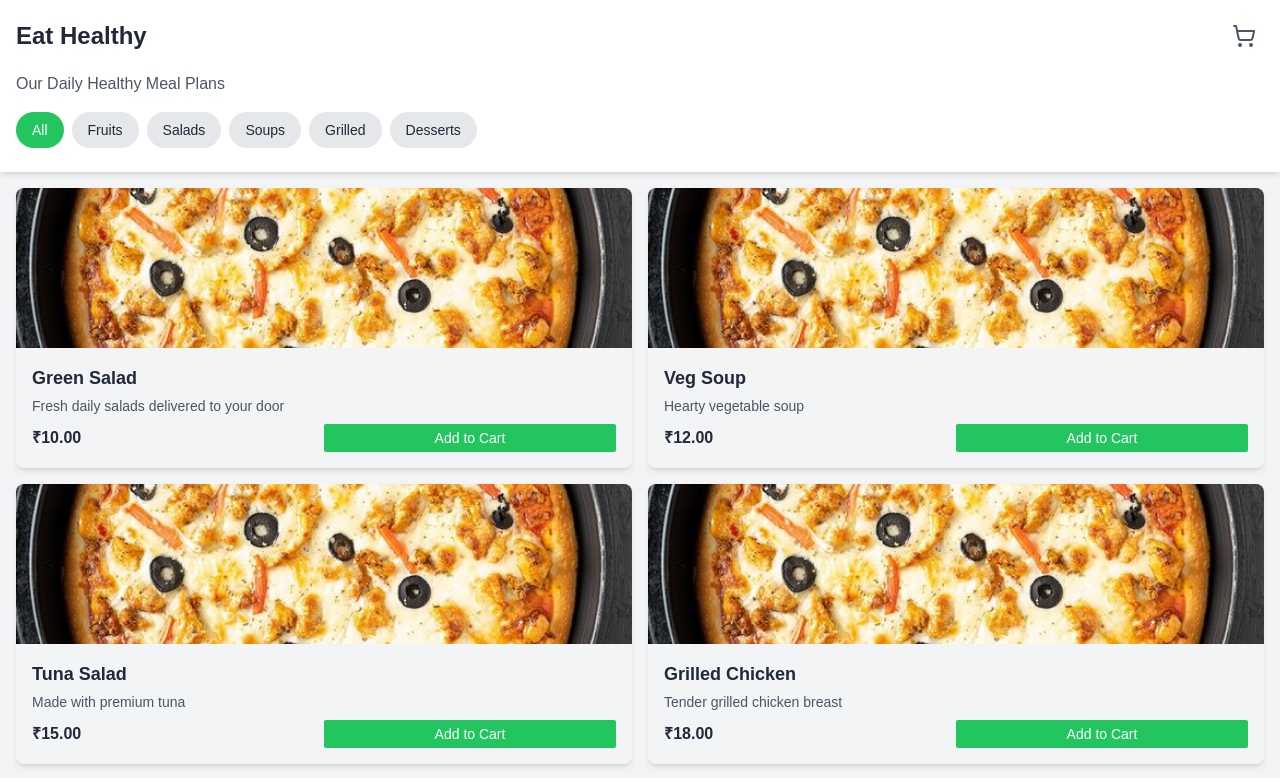
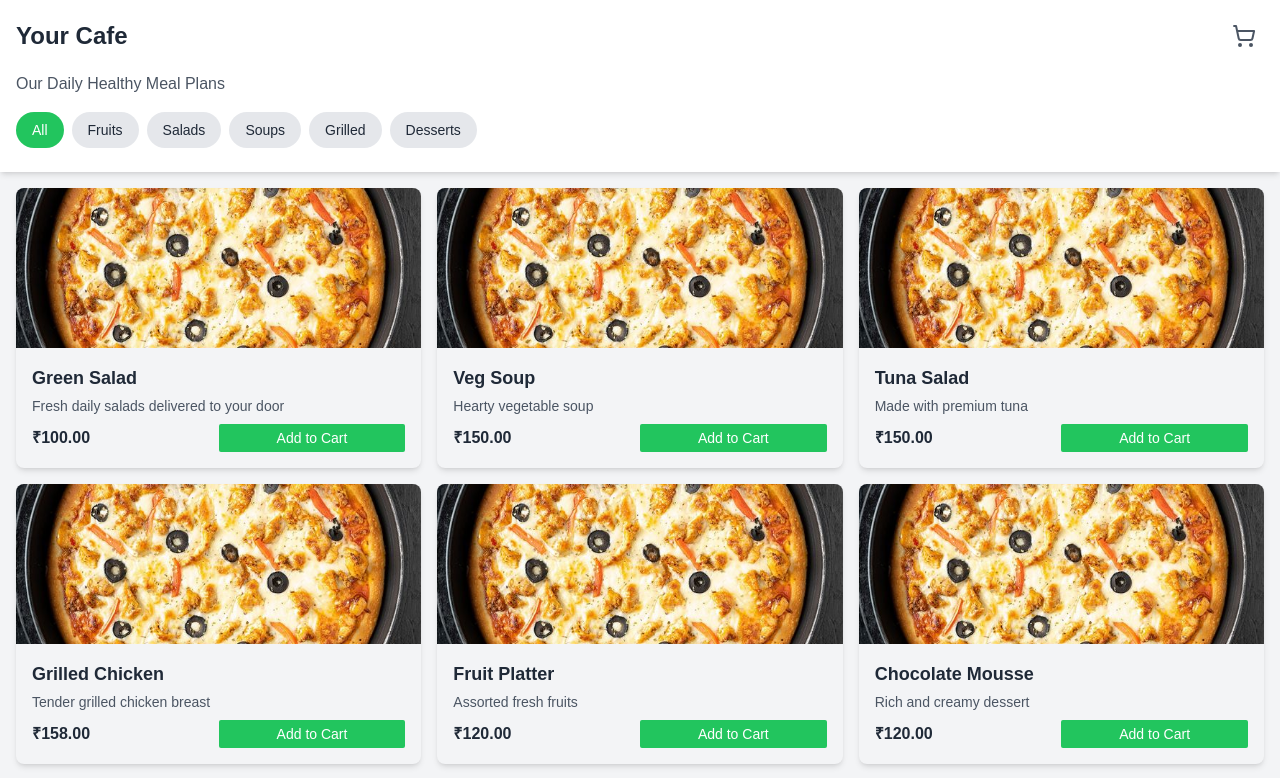
Before and after one commit to Souravhere/cafe-order-app, a Next.js app: page / in a window 1280 px wide. Shown: the top 778 px of the page. Built offline with nearby package versions, Linux system fonts and the light colour scheme.

Commit message:
few data will updated

```diff
--- a/src/app/page.tsx
+++ b/src/app/page.tsx
@@ -72,7 +72,7 @@ export default function Component() {
     <div className="bg-gray-100 min-h-screen">
       <header className="bg-white p-4 shadow-md sticky top-0 z-10">
         <div className="flex justify-between items-center mb-4">
-          <h1 className="text-2xl font-bold text-gray-800">Eat Healthy</h1>
+          <h1 className="text-2xl font-bold text-gray-800">Your Cafe</h1>
           <button
             className="relative p-2"
             onClick={() => setShowCart(true)}
@@ -105,7 +105,7 @@ export default function Component() {
       </header>
 
       <main className="p-4">
-        <div className="grid grid-cols-2 gap-4">
+        <div className="grid sm:grid-cols-3 grid-cols-2 gap-4">
           {filteredProducts.map((product) => (
             <div
               key={product.id}
--- a/src/data/products.json
+++ b/src/data/products.json
@@ -3,7 +3,7 @@
       {
         "id": 1,
         "name": "Green Salad",
-        "price": 10,
+        "price": 100,
         "description": "Fresh daily salads delivered to your door",
         "image": "/chicken-pizza.jpg",
         "category": "Salads"
@@ -11,7 +11,7 @@
       {
         "id": 2,
         "name": "Veg Soup",
-        "price": 12,
+        "price": 150,
         "description": "Hearty vegetable soup",
         "image": "/chicken-pizza.jpg",
         "category": "Soups"
@@ -19,7 +19,7 @@
       {
         "id": 3,
         "name": "Tuna Salad",
-        "price": 15,
+        "price": 150,
         "description": "Made with premium tuna",
         "image": "/chicken-pizza.jpg",
         "category": "Salads"
@@ -27,7 +27,7 @@
       {
         "id": 4,
         "name": "Grilled Chicken",
-        "price": 18,
+        "price": 158,
         "description": "Tender grilled chicken breast",
         "image": "/chicken-pizza.jpg",
         "category": "Grilled"
@@ -35,7 +35,7 @@
       {
         "id": 5,
         "name": "Fruit Platter",
-        "price": 14,
+        "price": 120,
         "description": "Assorted fresh fruits",
         "image": "/chicken-pizza.jpg",
         "category": "Fruits"
@@ -43,7 +43,7 @@
       {
         "id": 6,
         "name": "Chocolate Mousse",
-        "price": 8,
+        "price": 120,
         "description": "Rich and creamy dessert",
         "image": "/chicken-pizza.jpg",
         "category": "Desserts"
```
